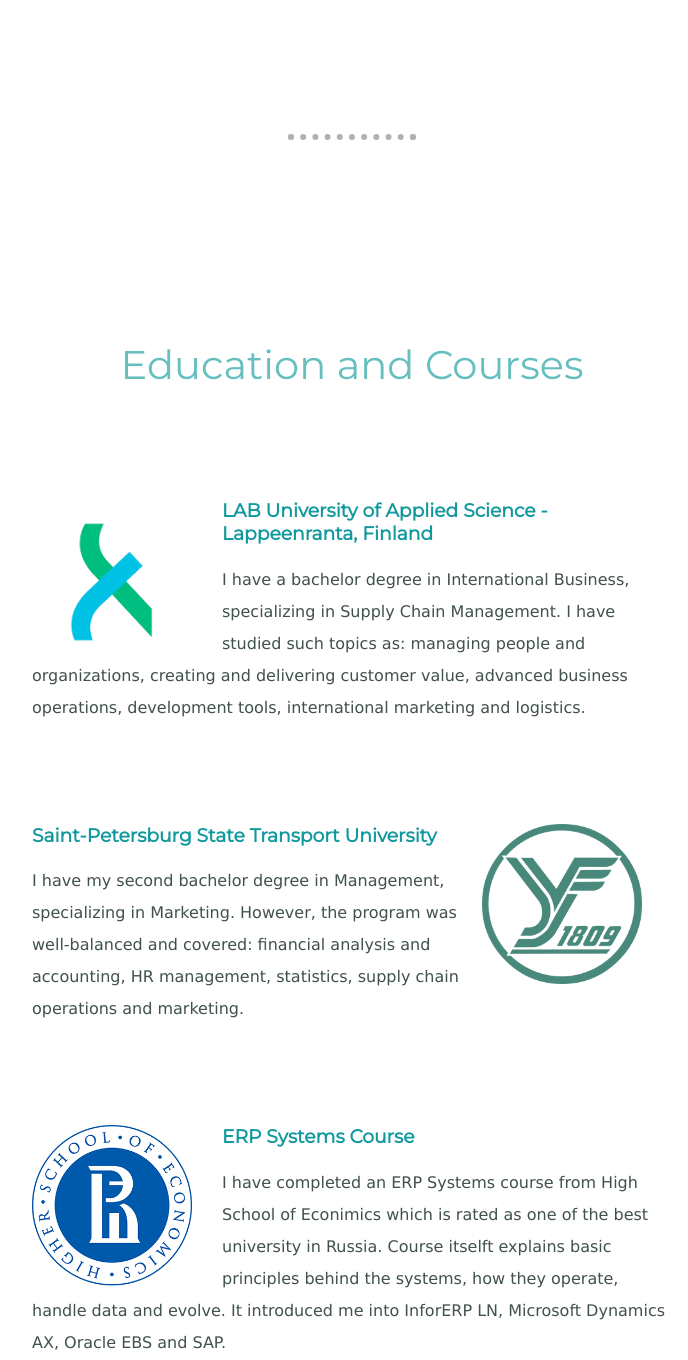
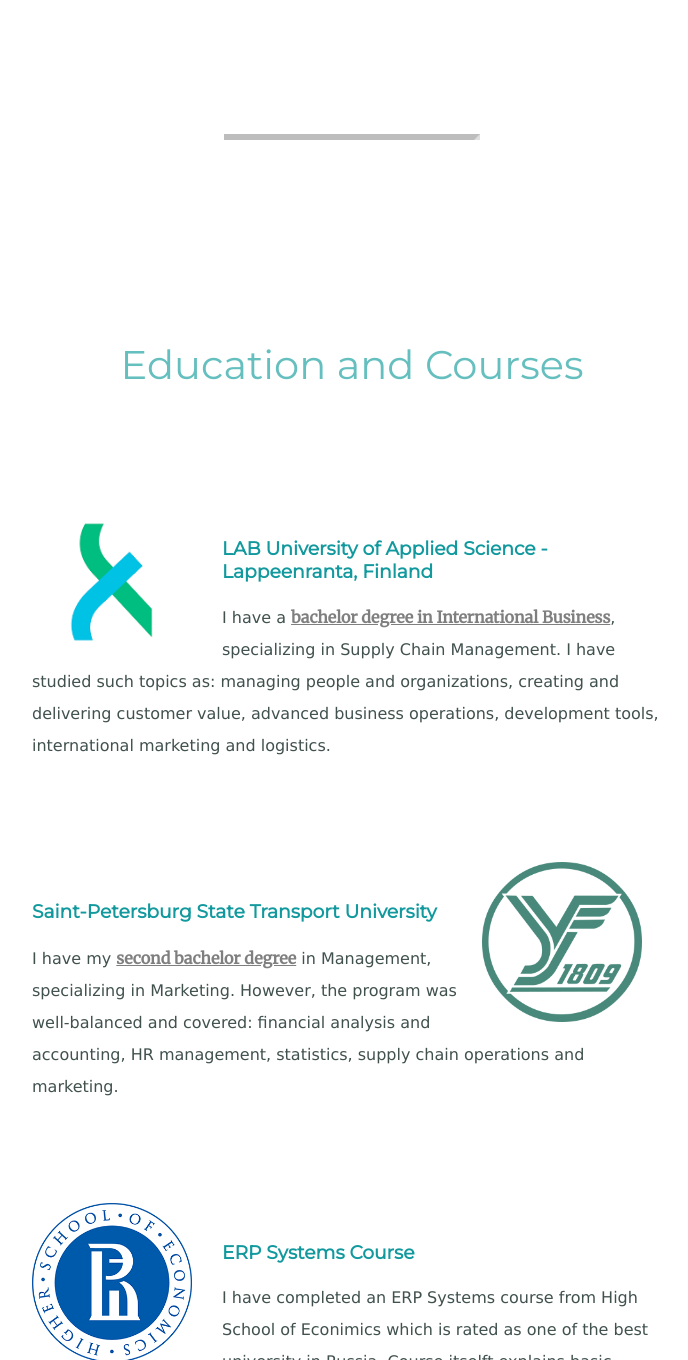
Before and after one commit to TCousiette/Business-Card, a plain HTML site: page index.html in a window 1280 px wide. Shown: the part 2860-4220 px from the top of the page, without its empty margins (288-976 px from the left). Drawn offline with Linux system fonts and the light colour scheme.

Commit message:
edits through the whole page links added

```diff
--- a/css/styles.css
+++ b/css/styles.css
@@ -30,10 +30,11 @@ p {
 }
 
 hr {
-  border: dotted #b1b1b1 6px;
+  border: inset  #b1b1b1 6px;
   border-bottom: none;
-  width: 10%;
+  width: 20%;
   margin: 200px auto;
+  opacity: 0.4;
 }
 
 a{
--- a/index.html
+++ b/index.html
@@ -62,23 +62,23 @@
     <div class="skills">
       <h2>Education and Courses</h2>
       <div class="skill-row">
-        <img class="lab-img ed-img" src="images/lab.png" alt="lab-img">
+        <a href="https://www.lab.fi/en"><img class="lab-img ed-img" src="images/lab.png" alt="lab-img"></a>
 
         <h3>LAB University of Applied Science - Lappeenranta, Finland</h3>
-        <p>I have a bachelor degree in International Business, specializing in Supply Chain Management. I have studied such topics as: managing people and organizations,
+        <p>I have a <a class="header-link" href="https://drive.google.com/file/d/15G4deVzdEYEDigB8Nm_gUOM4GaJsQVL9/view?usp=sharing">bachelor degree in International Business</a>, specializing in Supply Chain Management. I have studied such topics as: managing people and organizations,
           creating and delivering customer value, advanced business operations, development tools, international marketing and logistics.  </p>
 
       </div>
       <div class="skill-row">
-        <img class="pgups-img ed-img" src="images/pgups.png" alt="pgups-img">
+        <a href="https://priem.pgups.ru/eng.php"><img class="pgups-img ed-img" src="images/pgups.png" alt="pgups-img"></a>
 
         <h3>Saint-Petersburg State Transport University</h3>
-        <p> I have my second bachelor degree in Management, specializing in Marketing. However, the program was well-balanced
+        <p> I have my <a class="header-link" href="https://drive.google.com/file/d/16d4rDoyFDPtnrmiAOpni34iY76UaVWeQ/view?usp=sharing">second bachelor degree</a>  in Management, specializing in Marketing. However, the program was well-balanced
           and covered: financial analysis and accounting, HR management, statistics, supply chain operations and marketing.  </p>
 
       </div>
       <div class="skill-row">
-        <img class="hs-img ed-img" src="images/hs.png" alt="hs-img">
+        <a href="https://www.hse.ru/en/"><img class="hs-img ed-img" src="images/hs.png" alt="hs-img"></a>
 
         <h3>ERP Systems Course</h3>
         <p> I have completed an ERP Systems course from High School of Econimics which is rated as one of the best university in Russia.
@@ -87,15 +87,15 @@
 
       </div>
       <div class="skill-row">
-        <img class="udemy-img ed-img" src="images/udemy.png" alt="udemy-img">
+        <a href="https://www.udemy.com/course/the-complete-web-development-bootcamp/"><img class="udemy-img ed-img" src="images/udemy.png" alt="udemy-img"></a>
 
         <h3>Web - Development Course by Udemy</h3>
         <p> Programming seemed interesting to me since school but I got a chance to finally learn it only in 2019. And since then it has been one of my hobbies that I am very passionate about.
-          I have covered both: frontend and backend. </p>
+          I have covered both: frontend and backend. My certificate is <a class="header-link" href="https://www.udemy.com/certificate/UC-52925fbe-e140-4508-9103-7ced67f5a805/">here</a>  </p>
 
       </div>
       <div class="skill-row">
-        <img class="aalto-img ed-img" src="images/aalto.png" alt="aalto-img">
+         <a href="https://fitech101.aalto.fi/web-software-development/"><img class="aalto-img ed-img" src="images/aalto.png" alt="aalto-img"></a>
 
         <h3>Websoftware Development Course by AAlto University</h3>
         <p> I am still doing this course in my free time. This one is an intense JavaScript course covering all sides of web: HTTP protocols, requests, work with docker, databases, cookies, data validation and different frameworks. </p>
```
